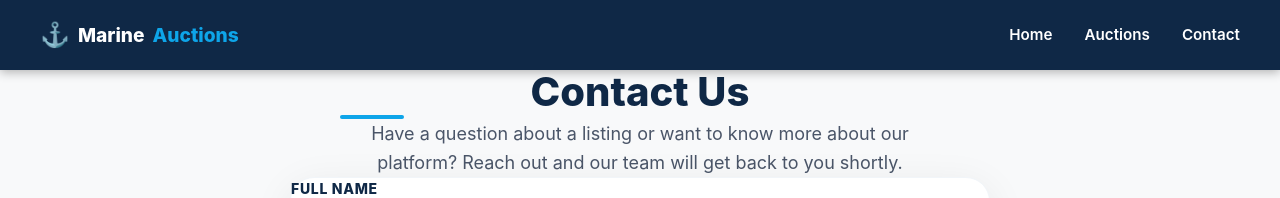
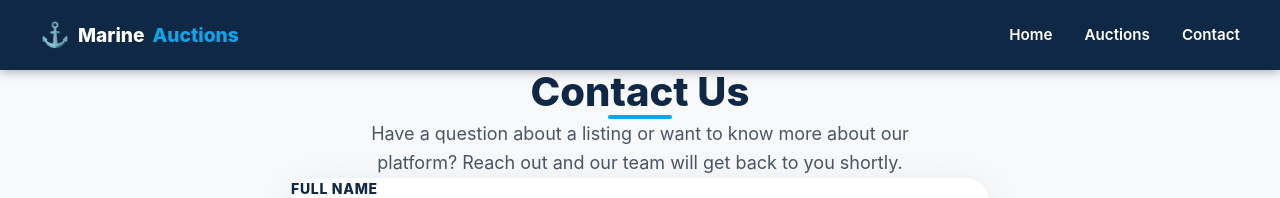
Before and after one commit to manisha36180-rgb/gitup, a Next.js app: page /contact in a window 1280 px wide. Shown: the top 198 px of the page. Built offline with nearby package versions, Linux system fonts and the light colour scheme.

Commit message:
Force absolute centering on Contact page too

```diff
--- a/app/contact/page.tsx
+++ b/app/contact/page.tsx
@@ -3,10 +3,10 @@ export default function ContactPage() {
     <div className="w-full bg-[#f8f9fa] py-12 px-6 sm:py-20 lg:py-20 min-h-[80vh] flex flex-col items-center">
       <div className="w-full max-w-[1280px] mx-auto flex flex-col items-center">
         {/* Header Section */}
-        <div className="max-w-[800px] text-center mb-12 sm:mb-12">
-          <h1 className="text-3xl sm:text-4xl lg:text-[2.5rem] font-extrabold text-[#0f2846] mb-4">Contact Us</h1>
-          <div className="w-16 h-1 bg-[#0EA5E9] mx-auto mb-8 rounded-full" />
-          <p className="text-[#4a5568] text-base sm:text-lg lg:text-[1.125rem] leading-relaxed max-w-[600px] mx-auto">
+        <div className="max-w-[800px] w-full flex flex-col items-center text-center mb-12 sm:mb-12">
+          <h1 className="text-3xl sm:text-4xl lg:text-[2.5rem] font-extrabold text-[#0f2846] mb-4 text-center">Contact Us</h1>
+          <div className="w-16 h-1 bg-[#0EA5E9] mb-8 rounded-full" />
+          <p className="text-[#4a5568] text-base sm:text-lg lg:text-[1.125rem] leading-relaxed max-w-[600px] text-center">
             Have a question about a listing or want to know more about our platform? Reach out and our team will get back to you shortly.
           </p>
         </div>
```
